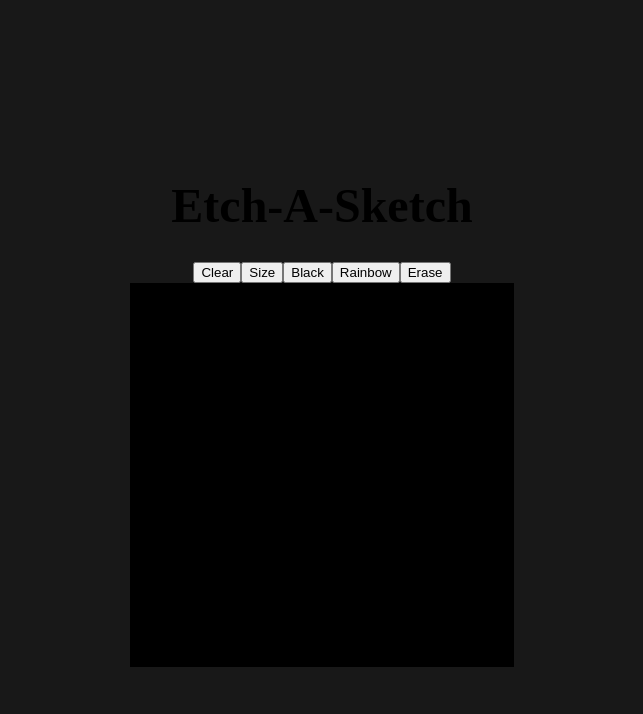
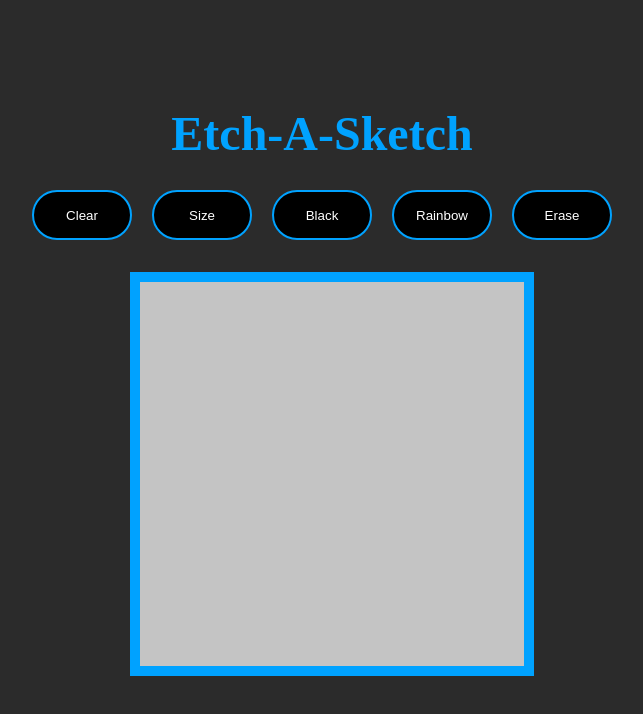
Before and after one commit to Jreayl/etch-a-sketch, a plain HTML site: page index.html in a window 1280 px wide. Shown: the whole page, without its empty margins (318-961 px from the left). Drawn offline with Linux system fonts and the light colour scheme.

Commit message:
Updated styles.

```diff
--- a/style.css
+++ b/style.css
@@ -1,5 +1,5 @@
 html {
-    background-color: rgb(24, 24, 24);
+    background-color: rgb(43, 43, 43);
 }
 body {
     display: flex;
@@ -10,11 +10,28 @@ body {
     line-height: 1;
 }
 h1 {
+    color:rgb(0, 162, 255);
     font-size: 3em;
+    margin-top: -50px;
 }
 .buttons {
     display: flex;
+    margin-left: auto;
+    margin-right: auto;
     justify-content: space-between;
+    margin-bottom: 2em;
+}
+button {
+    color: white;
+    margin-inline: 0.75em;
+    width: 100px;
+    height: 50px;
+    border: rgb(0, 162, 255) solid 2px;
+    border-radius: 100px 100px 100px 100px;
+    background-color: black;
+}
+button:hover {
+    border: rgb(6, 43, 250) solid 3px;
 }
 .container-wrapper {
     width: 30vw;
@@ -30,5 +47,6 @@ h1 {
     position: absolute;
     grid-template-rows: repeat(var(--grid-rows), 1fr);
     grid-template-columns: repeat(var(--grid-cols), 1fr);
-    background-color: black;
+    background-color: rgb(196, 196, 196);
+    border: rgb(0, 162, 255) solid 10px;
 }
```
